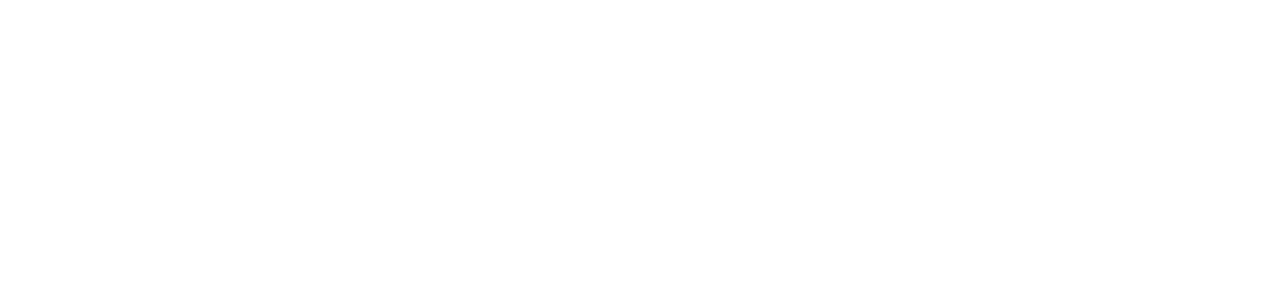
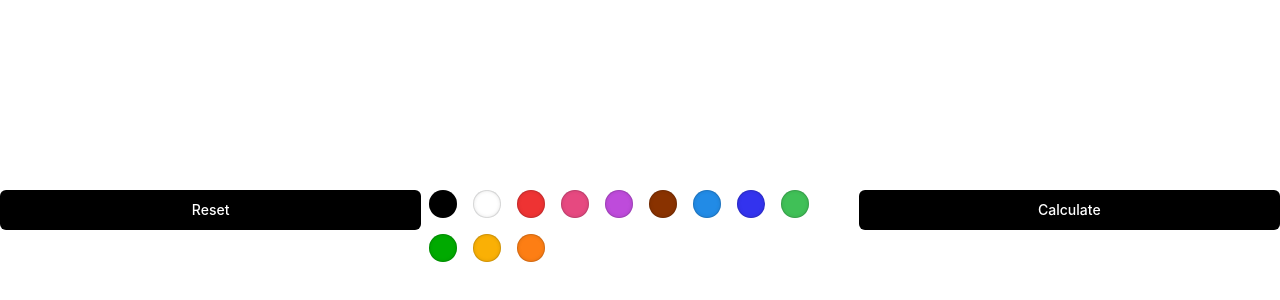
Before and after one commit to huyle0203/math-notes-fe, a React (Vite) app: page / in a window 1280 px wide. Shown: the part 174-474 px from the top of the page. Built offline with nearby package versions, Linux system fonts and the light colour scheme.

Commit message:
added color swatch

```diff
--- a/package.json
+++ b/package.json
@@ -13,6 +13,7 @@
     "@mantine/core": "^7.12.2",
     "@mantine/hooks": "^7.12.2",
     "@radix-ui/react-slot": "^1.1.0",
+    "axios": "^1.7.7",
     "class-variance-authority": "^0.7.0",
     "clsx": "^2.1.1",
     "lucide-react": "^0.445.0",
--- /dev/null
+++ b/src/constants.tsx
@@ -0,0 +1,16 @@
+const SWATCHES = [
+    "#000000",  // black
+    "#ffffff",  // white
+    "#ee3333",  // red
+    "#e64980",  // pink
+    "#be4bdb",  // purple
+    "#893200",  // brown
+    "#228be6",  // blue
+    "#3333ee",  // dark blue
+    "#40c057",  // green
+    "#00aa00",  // dark green
+    "#fab005",  // yellow
+    "#fd7e14",  // orange
+];
+
+export { SWATCHES };
--- a/src/screens/home/index.tsx
+++ b/src/screens/home/index.tsx
@@ -1,9 +1,40 @@
 //import React from 'react'
 import { useEffect, useRef, useState } from 'react';
+import { SWATCHES } from '@/constants';
+import { ColorSwatch, Group } from '@mantine/core';
+import { Button } from '@/components/ui/button';
+import axios from 'axios';
+
+
+interface Response {
+    expr: string;
+    result: string;
+    assign: boolean;
+}
+
+interface GeneratedResult {
+    expression: string;
+    answer: string;
+}
 
 export default function Home() {
     const canvasRef = useRef<HTMLCanvasElement>(null);
     const [isDrawing, setIsDrawing] = useState(false);
+    const [color, setColor] = useState('rgb(255, 255, 255)');
+    const [reset, setReset] = useState(false);
+    const [result, setResult] = useState<GeneratedResult>();
+    const [dictOfVars ,setDictOfVars] = useState({});
+
+    useEffect(() => {
+        if (reset) {
+            resetCanvas();
+            //setLatexExpression([]);
+            setResult(undefined);
+            setDictOfVars({});
+            setReset(false);
+        }
+    }, [reset]);
+
 
     useEffect(() => {
         const canvas = canvasRef.current;
@@ -19,11 +50,38 @@
 
         }
     }, []);
+    //send data to BE
+    const sendData = async () => {
+        const canvas = canvasRef.current;
 
+        if (canvas) {
+            const response = await axios({
+                method: 'post',
+                url: '${import.meta.env.VITE_API_URL}/calculate',
+                data: {
+                    image: canvas.toDataURL('image/png'),
+                    dict_of_vars: dictOfVars,
+                }
+            });
 
+            const resp = await response.data;
+            console.log('Response: ', resp );
+        }
 
+    }
+
+    const resetCanvas = () => {
+        const canvas = canvasRef.current;
+        if (canvas) {
+            const ctx = canvas.getContext('2d');
+            if (ctx) {
+                ctx.clearRect(0, 0, canvas.width, canvas.height);
+            }
+        }
+    };
 
     const startDrawing = (e: React.MouseEvent<HTMLCanvasElement>) => {
+        console.log('Mouse Down Event:', e); // Log the mouse event
         const canvas = canvasRef.current;
         if (canvas) {
             canvas.style.background = 'black';
@@ -37,6 +95,7 @@
     }
 
     const draw = (e: React.MouseEvent<HTMLCanvasElement>) => {
+        console.log('Mouse Move Event:', e); // Log the mouse event
         if (!isDrawing) {
             return;
         }
@@ -44,7 +103,7 @@
         if (canvas) {
             const ctx = canvas.getContext('2d');
             if (ctx) {
-                ctx.strokeStyle = 'white';
+                ctx.strokeStyle = color;
                 ctx.lineTo(e.nativeEvent.offsetX, e.nativeEvent.offsetY);
                 ctx.stroke();
             }
@@ -56,13 +115,39 @@
     }
 
   return (
+    <>
+                <div className='grid grid-cols-3 gap-2'>
+                <Button
+                    onClick={() => setReset(true)}
+                    className='z-20 bg-black text-white'
+                    variant='default'
+                    color='black'
+                >
+                    Reset
+                </Button>
+                <Group className='z-20'>
+                    {SWATCHES.map((swatch) => (
+                        <ColorSwatch key={swatch} color={swatch} onClick={() => setColor(swatch)} />
+                    ))}
+                </Group>
+                <Button
+                    onClick={sendData}
+                    className='z-20 bg-black text-white'
+                    variant='default'
+                    color='white'
+                >
+                    Calculate
+                </Button>
+            </div>
     <canvas
         ref={canvasRef}
         id='canvas'
         className='absolute top-0 left-0 w-full h-full'
         onMouseDown={startDrawing}
+        onMouseMove={draw}
         onMouseOut={stopDrawing}
         onMouseUp={stopDrawing}
         />
+    </>
   )
 }
```
Also changed, not shown: 1 other file (tests, documents, lock files or other folders).
